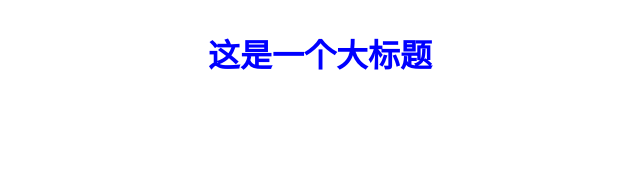
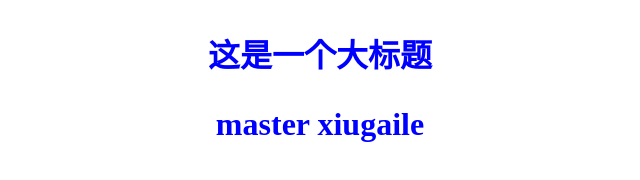
Before and after one commit to aiguojingyechengxinyoushan/project, a plain HTML site: page index.html in a window 1280 px wide. Shown: the whole page, without its empty margins (320-960 px from the left). Drawn offline with Linux system fonts and the light colour scheme.

Commit message:
master上修改了index.html

```diff
--- a/index.html
+++ b/index.html
@@ -20,5 +20,6 @@
 </head>
 <body>
   <h1>这是一个大标题</h1>
+  <h1>master   xiugaile </h1>
 </body>
 </html>
```
